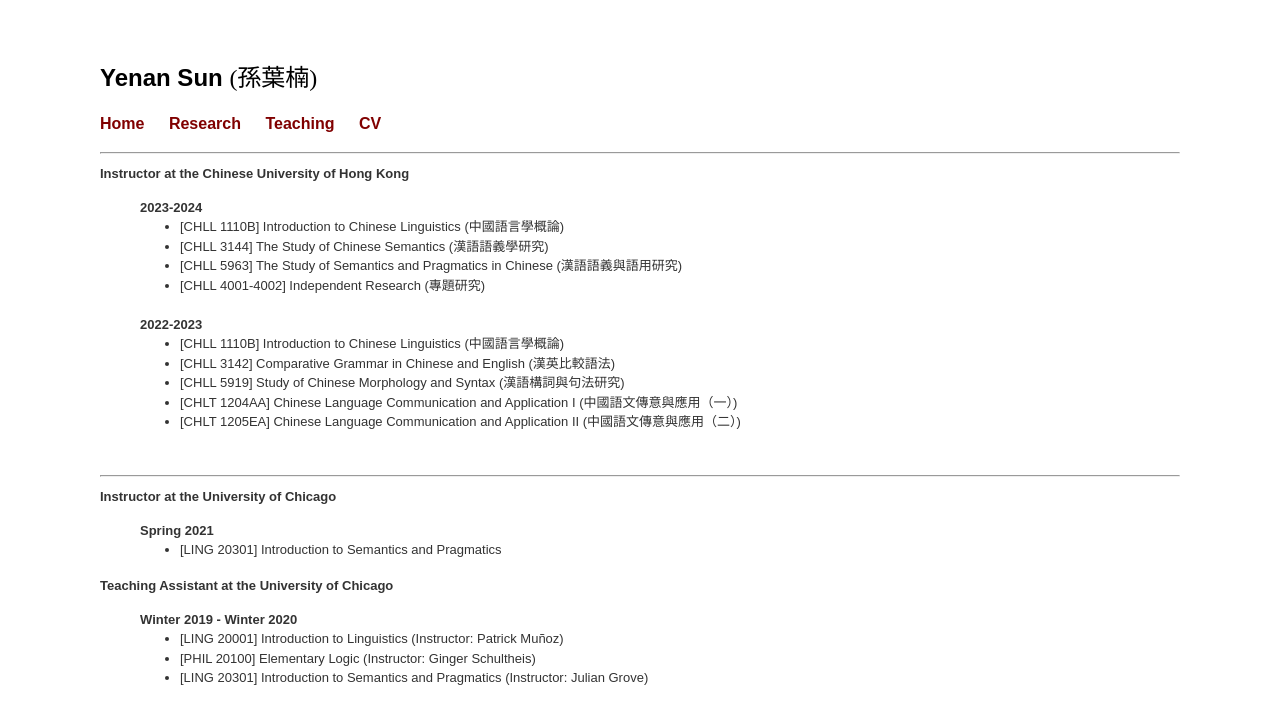
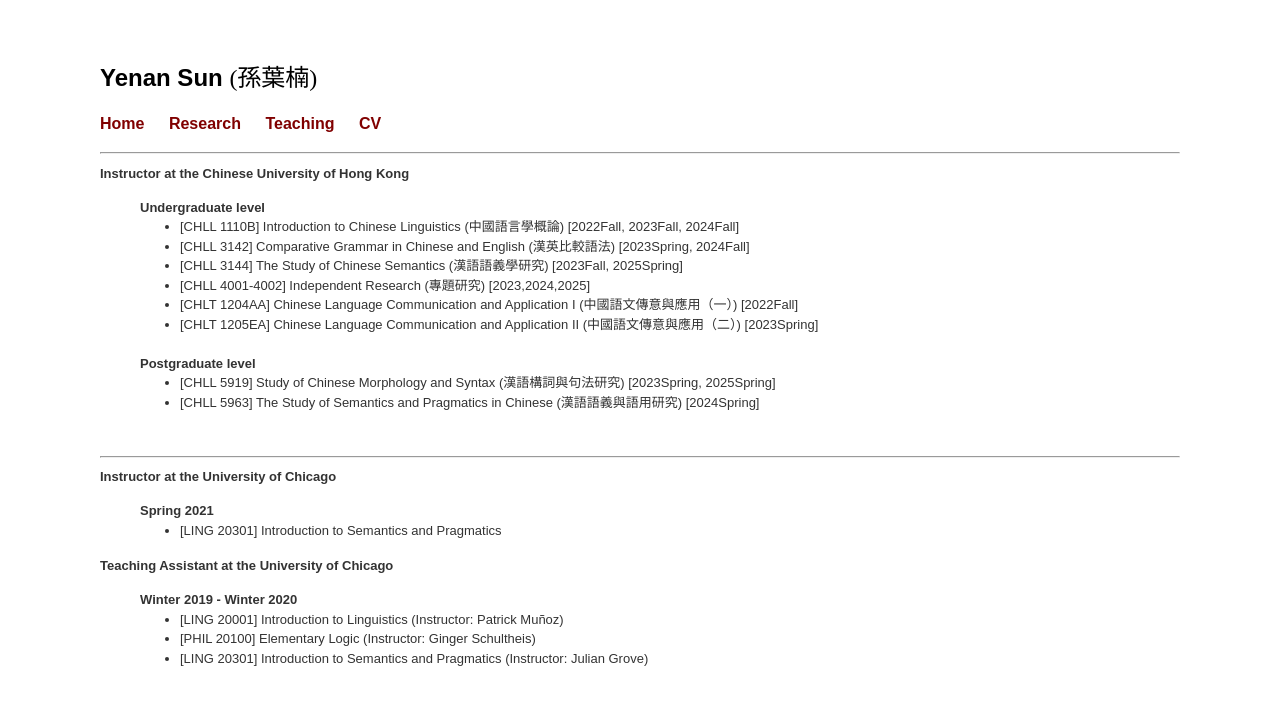
Before and after one commit to yenan09/yenan09.github.io, a Jekyll site: the page built from tea.html, in a window 1280 px wide. Shown: the top 724 px of the page. Built offline with Jekyll 4.4.1, drawn with Linux system fonts in a browser that asks for light colours.

Commit message:
update tea
 teach oct15

```diff
--- a/tea.html
+++ b/tea.html
@@ -34,16 +34,21 @@ title: Teaching
 
   <ul style="list-style-type:none;">
 
-    <li> <b>2023-2024</b>
+    <li> <b>Undergraduate level</b>
       <ul style="list-style-type:disc;">
 
-     <li> [CHLL 1110B] Introduction to Chinese Linguistics (中國語言學概論)    </li>
+     <li> [CHLL 1110B] Introduction to Chinese Linguistics (中國語言學概論) [2022Fall, 2023Fall, 2024Fall]   </li>
 
-    <li> [CHLL 3144] The Study of Chinese Semantics (漢語語義學研究)    </li>
+     <li> [CHLL 3142] Comparative Grammar in Chinese and English (漢英比較語法) [2023Spring, 2024Fall]    </li>
 
-    <li> [CHLL 5963] The Study of Semantics and Pragmatics in Chinese (漢語語義與語用研究)    </li>
+    <li> [CHLL 3144] The Study of Chinese Semantics (漢語語義學研究)  [2023Fall, 2025Spring]  </li>
 
-    <li> [CHLL 4001-4002] Independent Research (專題研究)    </li>
+    <li> [CHLL 4001-4002] Independent Research (專題研究) [2023,2024,2025]   </li>
+
+    <li> [CHLT 1204AA] Chinese Language Communication and Application I (中國語文傳意與應用（一）)  [2022Fall]  </li>
+
+    <li> [CHLT 1205EA] Chinese Language Communication and Application II (中國語文傳意與應用（二）) [2023Spring]   </li>
+
 
 
     </ul>
@@ -52,18 +57,14 @@ title: Teaching
 
    <br>
 
-    <li> <b>2022-2023</b>
+    <li> <b>Postgraduate level</b>
       <ul style="list-style-type:disc;">
 
-    <li> [CHLL 1110B] Introduction to Chinese Linguistics (中國語言學概論)    </li>
+    <li> [CHLL 5919] Study of Chinese Morphology and Syntax (漢語構詞與句法研究)  [2023Spring, 2025Spring]  </li>
 
-    <li> [CHLL 3142] Comparative Grammar in Chinese and English (漢英比較語法)    </li>
+   <li> [CHLL 5963] The Study of Semantics and Pragmatics in Chinese (漢語語義與語用研究) [2024Spring]  </li>
 
-    <li> [CHLL 5919] Study of Chinese Morphology and Syntax (漢語構詞與句法研究)    </li>
 
-    <li> [CHLT 1204AA] Chinese Language Communication and Application I (中國語文傳意與應用（一）)    </li>
-
-    <li> [CHLT 1205EA] Chinese Language Communication and Application II (中國語文傳意與應用（二）)    </li>
 
     </ul>
 
```
